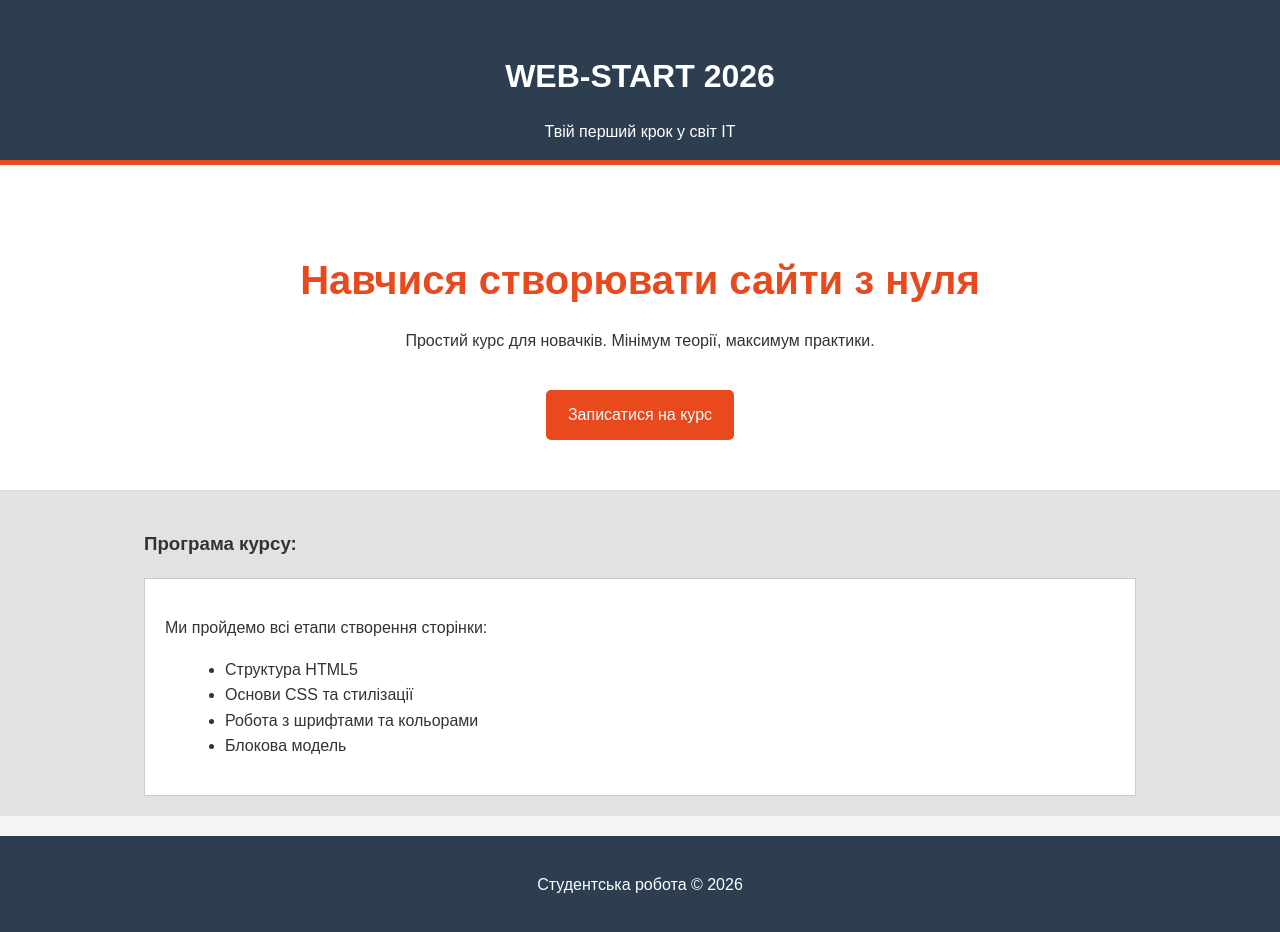
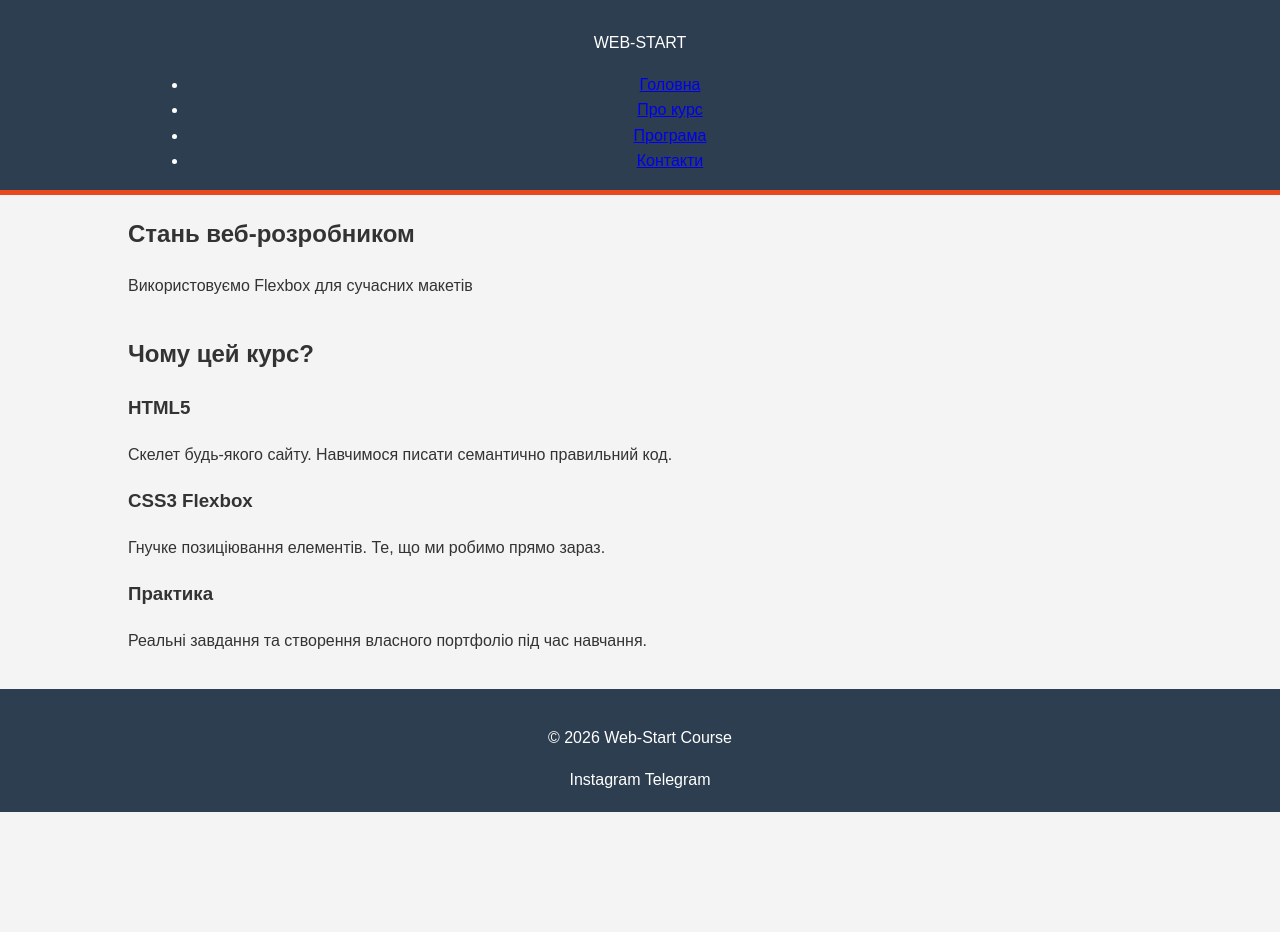
Before and after one commit to andriibazhaliuk-kb2301-bot/lab4_webprogramm, a plain HTML site: page lab5/lab5.html in a window 1280 px wide. After the commit the page ends 812 px from the top, so only its background shows below. Drawn offline with Linux system fonts and the light colour scheme.

Commit message:
рівень 2

```diff
--- a/lab5/lab5.css
+++ b/lab5/lab5.css
@@ -6,6 +6,7 @@ body {
     background-color: #f4f4f4;
     color: #333;
 }
+
 
 
 .container {
@@ -43,6 +44,7 @@ body {
     margin-bottom: 10px;
 }
 
+
 .btn {
     display: inline-block;
     background: #e8491d;
@@ -77,6 +79,7 @@ ul {
     margin-left: 20px;
 }
 
+
 .main-footer {
     background-color: #2c3e50;
     color: #fff;
--- a/lab5/lab5.html
+++ b/lab5/lab5.html
@@ -3,43 +3,67 @@
 <head>
     <meta charset="UTF-8">
     <meta name="viewport" content="width=device-width, initial-scale=1.0">
-    <title>Курс Web-Дизайну</title>
+    <title>Web-Start:</title>
     <link rel="stylesheet" href="lab5.css">
 </head>
 <body>
 
     <header class="main-header">
-        <div class="container">
-            <h1>WEB-START 2026</h1>
-            <p>Твій перший крок у світ IT</p>
+        <div class="container header-flex">
+            <div class="logo">WEB-START</div>
+            <nav class="main-nav">
+                <ul>
+                    <li><a href="#">Головна</a></li>
+                    <li><a href="#">Про курс</a></li>
+                    <li><a href="#">Програма</a></li>
+                    <li><a href="#">Контакти</a></li>
+                </ul>
+            </nav>
         </div>
     </header>
 
-    <section class="hero-section">
+    <main>
+        <section class="hero">
             <div class="container">
-            <h2>Навчися створювати сайти з нуля</h2>
-            <p>Простий курс для новачків. Мінімум теорії, максимум практики.</p>
-            <a href="#" class="btn">Записатися на курс</a>
+                <h1>Стань веб-розробником</h1>
+                <p>Використовуємо Flexbox для сучасних макетів</p>
             </div>
         </section>
 
-    <section class="info-section">
+        <section class="features">
             <div class="container">
-            <h3>Програма курсу:</h3>
-            <div class="content-box">
-                <p>Ми пройдемо всі етапи створення сторінки:</p>
-                <ul>
-                    <li>Структура HTML5</li>
-                    <li>Основи CSS та стилізації</li>
-                    <li>Робота з шрифтами та кольорами</li>
-                    <li>Блокова модель</li>
-                </ul>
+                <h2>Чому цей курс?</h2>
+
+                <div class="features-row">
+
+                    <div class="feature-card">
+                        <h3>HTML5</h3>
+                        <p>Скелет будь-якого сайту. Навчимося писати семантично правильний код.</p>
+                    </div>
+
+                    <div class="feature-card">
+                        <h3>CSS3 Flexbox</h3>
+                        <p>Гнучке позиціювання елементів. Те, що ми робимо прямо зараз.</p>
+                    </div>
+
+                    <div class="feature-card">
+                        <h3>Практика</h3>
+                        <p>Реальні завдання та створення власного портфоліо під час навчання.</p>
+                    </div>
+
                 </div>
             </div>
         </section>
+    </main>
 
     <footer class="main-footer">
-        <p>Студентська робота © 2026</p>
+        <div class="container footer-flex">
+            <p>© 2026 Web-Start Course</p>
+            <div class="socials">
+                <span>Instagram</span>
+                <span>Telegram</span>
+            </div>
+        </div>
     </footer>
 
 </body>
```
Lines whose indentation alone changed are shown as unchanged.
